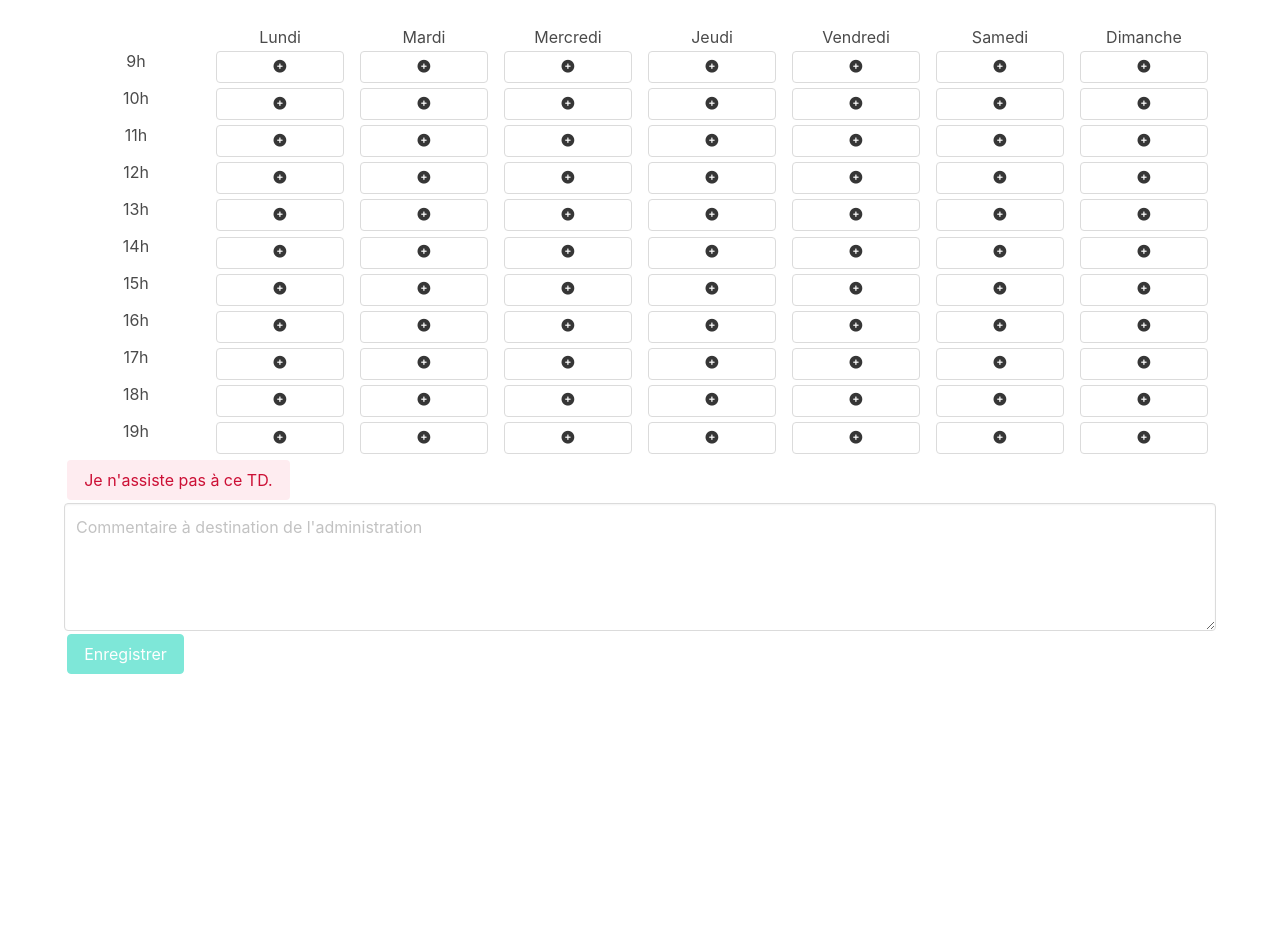
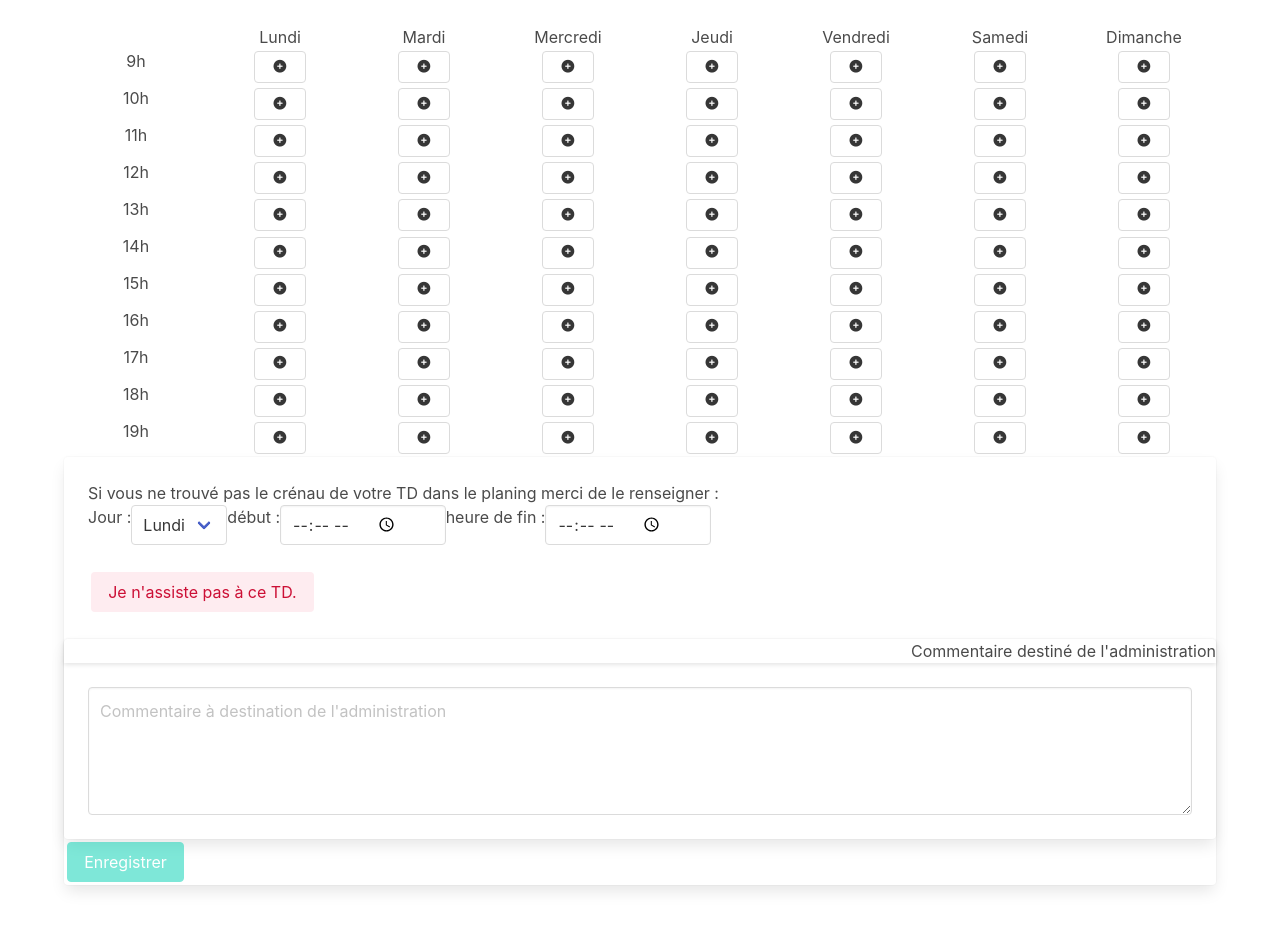
Before and after one commit to rabatm/inscription, a website: page index.html in a window 1280 px wide. Shown: the part 713-1642 px from the top of the page. Before the commit the page ends 1438 px from the top, so only its background shows below. Drawn offline with nearby package versions, Linux system fonts and the light colour scheme.

Commit message:
Ajout de lhoraire personnaliser

```diff
--- a/index.css
+++ b/index.css
@@ -14,11 +14,15 @@
     flex-direction: row;
 }
 
-.horaire{
+.horaire, .horairePerso{
     display:flex;
     flex-direction: row;
 
 
+}
+
+.horaireInput{
+    width: 15%;
 }
 .day, .date {
     padding: 0.2em,0.2em,0.2em,0.2em,;
@@ -31,7 +35,8 @@
 .btnDate {
     white-space: normal;
     font-size: 0.8em;
-    width: 10em;
+    min-width: 4em;
+    max-width: 10em;
 }
 
 
--- a/index.html
+++ b/index.html
@@ -68,14 +68,40 @@
       <div class="horaires" id="horaires">
       </div>
     </div>
-    <div class="divNotGoing">
-      <button id="noTD" class="button is-danger is-light">Je n'assiste pas à ce TD.</button>
-      <h2 id="noTDLabel" hidden>TD auquelles je n'assiste pas :</h2>
-      <div class="block is-8" id="divNotGoingList">
+    <div class="card">
+      <div class="card-content ">
+        <div id="horairePerso ">
+          <h2>Si vous ne trouvé pas le crénau de votre TD dans le planing merci de le renseigner :  </h2>
+          <div class="horairePerso block is-8">
+            <div>Jour :</div>
+            <div class="select">
+              <select>
+                <option>Lundi</option>
+                <option>Mardi</option>
+              </select>
+            </div>
+            <p> début :</p>
+             <input class="input horaireInput" type="time" min="09:00" max="18:00">
+             <p> heure de fin :</p>
+              <input class="input horaireInput" type="time" min="09:00" max="18:00">
+          </div>
+        <div class="divNotGoing">
+          <button id="noTD" class="button is-danger is-light">Je n'assiste pas à ce TD.</button>
+          <h2 id="noTDLabel" hidden>TD auquelles je n'assiste pas :</h2>
+          <div class="block is-8" id="divNotGoingList">
+          </div>
+        </div>
       </div>
     </div>
-    <div>
-      <textarea class="textarea" placeholder="Commentaire à destination de l'administration"></textarea>
+    <div class="card">
+      <div class="card-header">
+        <p class="card-header-title">
+          <h2>Commentaire destiné de l'administration </h2>
+        </p>
+      </div>
+      <div class="card-content">
+            <textarea class="textarea" placeholder="Commentaire à destination de l'administration"></textarea>
+      </div>
     </div>
     <div class="buttValid">
       <button class="button is-primary" id="savPlanning" disabled>Enregistrer</button>
```
